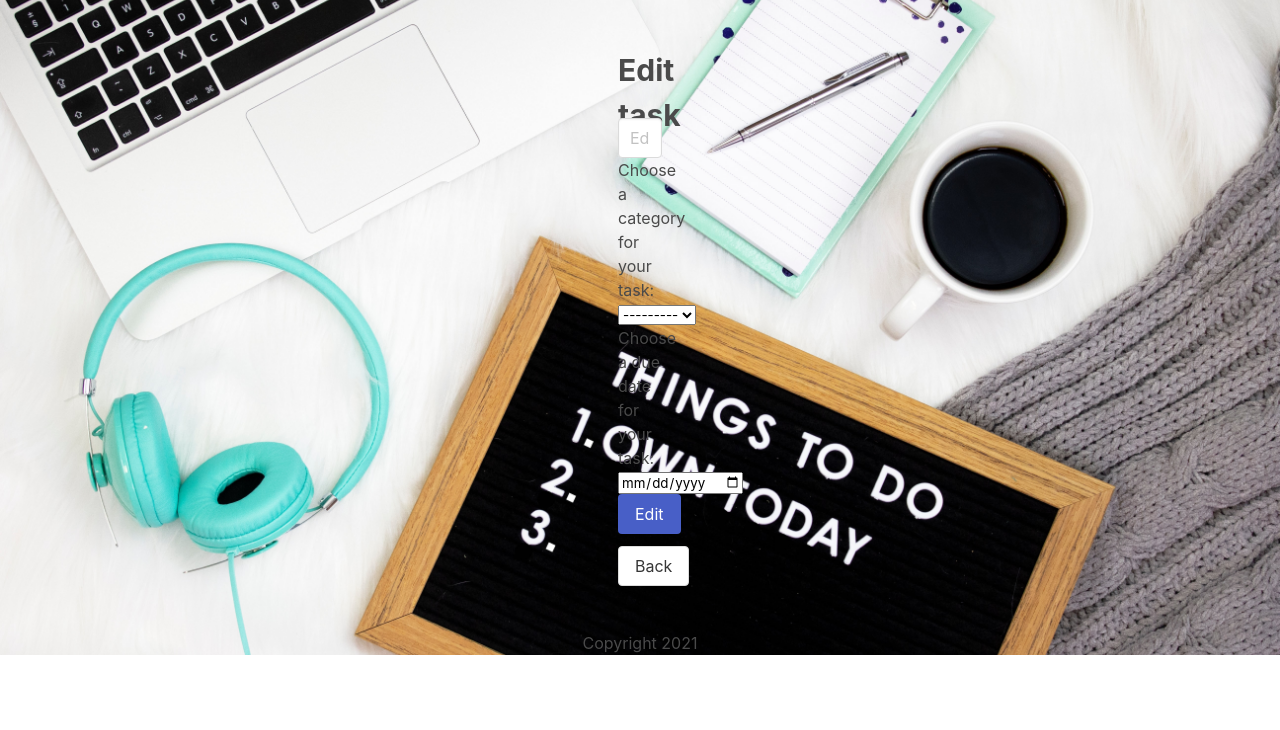
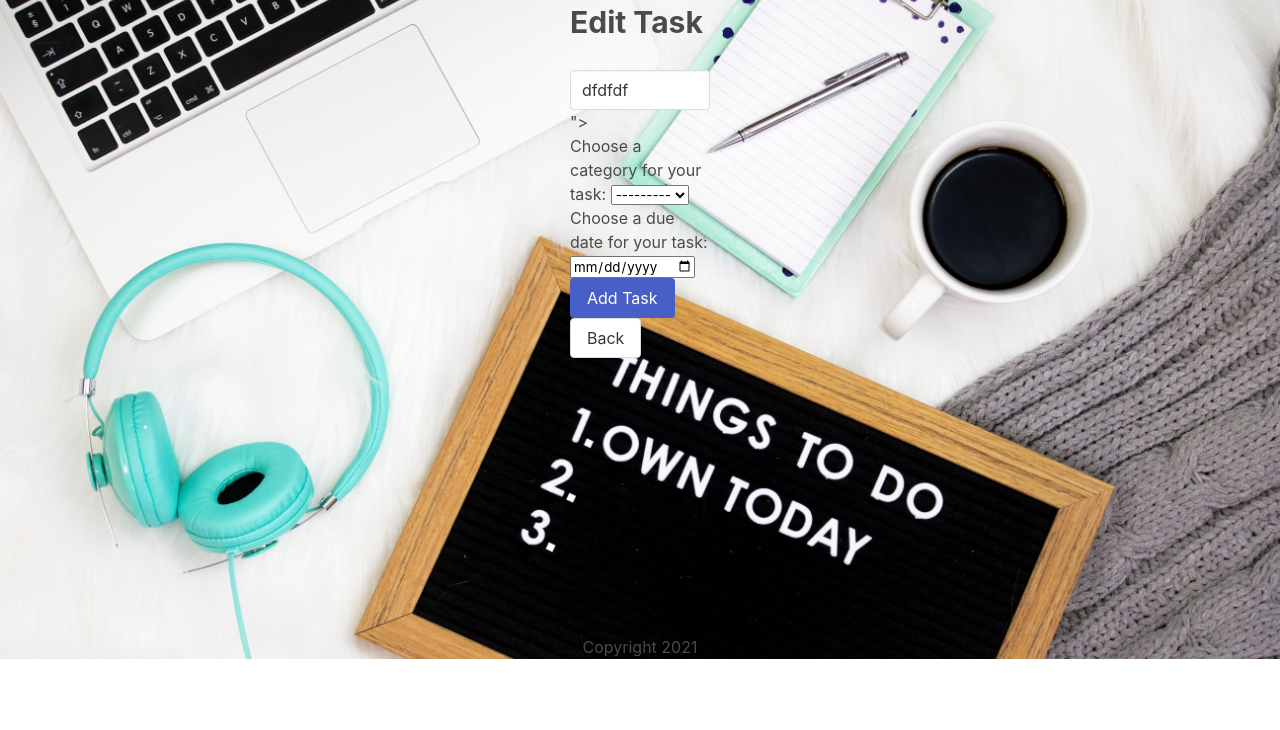
Before and after one commit to Andreea-Paul/todo, a Django app: page /edit/27 in a window 1280 px wide. Shown: the part 52-782 px from the top of the page. Run offline with Django 3.2, Linux system fonts and the light colour scheme; a user stored in the database is signed in; data comes from the database, SQL or seed files in the repository; data that the repository does not hold is empty; some libraries are stand-ins or nearby versions.

Commit message:
Restructere add task and edit task

```diff
--- a/todoapp/templates/add_task.html
+++ b/todoapp/templates/add_task.html
@@ -1,7 +1,5 @@
 {% extends "base.html" %}
 {% block content %}
-<a href="{% url 'home' %}"><b>Back</b></a>
-
 <div style='text-align: left;padding-left: 570px;padding-right: 570px; height: 635px;'>
     <h1 style="font-size: 30px;height: 70px;"><b>Add task</b></h1>
     <form method="POST" action="">
@@ -25,5 +23,9 @@
             </p>
         </div>
     </form>
+    {% if request.user.is_authenticated %}
+    <a class="button" href="{% url 'home' %}">Back</a>
+    {% endif %}
+</div>
 
 {% endblock %}
--- a/todoapp/templates/edit.html
+++ b/todoapp/templates/edit.html
@@ -1,15 +1,11 @@
 {% extends 'base.html' %}
 {% block content %}
-<div style="height: 631px;">
-<section class="section">
-        <form method="POST">
-            {% csrf_token %}
 <div style='text-align: left;padding-left: 570px;padding-right: 570px; height: 635px;'>
-                <h1 style="font-size: 30px;height: 70px;"><b>Edit task</b></h1>
+  <h1 style="font-size: 30px;height: 70px;"><b>Edit Task</b></h1>
   <form method="POST" action="">
       {% csrf_token %}
       <div class="control">
-                        <input class="input" name ="task" type="text" placeholder="Edit Task Here">
+        <input class="input" name ="task" type="text" placeholder="{{ todo_form.task }}">
       </div>
       <p>Choose a category for your task:
         {{ todo_form.category}}
@@ -18,19 +14,23 @@
         Choose a due date for your task:
         {{ todo_form.due_date  }}
       </p>
+
       <div class="field">
           <p class="control">
             <button class="button is-link">
-                            Edit
+              Add Task
             </button>
           </p>
       </div>
   </form>
-        </form>
+  <p>
   {% if request.user.is_authenticated %}
     <a class="button" href="{% url 'home' %}">Back</a>
   {% endif %}
-    </section>
+  </p>
+
+
+
 
 </div>
 
--- a/todoapp/templates/home.html
+++ b/todoapp/templates/home.html
@@ -15,7 +15,7 @@
 </div>
 </div>
 <div>
-    <a href="{% url 'add_task' %}"><b>Add task</b></a>
+    <a class = 'button is-link' href="{% url 'add_task' %}"><b>Add task</b></a>
 </div>
 
 <section class="section">
--- a/todoapp/views.py
+++ b/todoapp/views.py
@@ -15,6 +15,7 @@
 
 @login_required(login_url='/')
 def add_task(request):
+    todo_form = TodoForm()
     if request.method == 'POST':
         todo_form = TodoForm(request.POST or None)
         if todo_form.is_valid():
@@ -23,10 +24,6 @@
             todo_form.save()
             messages.success(request, ('Task has been added!'))
             return redirect('home')
-        else:
-            messages.error(request, 'Error saving form')
-    todo_form = TodoForm()
-
     return render(request, 'add_task.html', {'todo_form': todo_form})
 
 
@@ -55,16 +52,15 @@
 
 @login_required(login_url='/')
 def edit_task(request, todo_id):
+    todo = Todo.objects.get(id=todo_id)
+    todo_form = TodoForm(instance=todo)
     if request.method == 'POST':
-        todo = Todo.objects.get(id=todo_id)
-        form = TodoForm(request.POST or None, instance=todo)
-
-        if form.is_valid():
-            form.save()
+       todo_form = TodoForm(request.POST or None, instance=todo)
+       if todo_form.is_valid():
+            todo_form.save()
             messages.success(request, ('Task has been edited!'))
             return redirect('home')
-    todo_form = TodoForm()
-    return render(request, 'edit.html', {'todo_form': todo_form})
+    return render(request, 'edit.html', {'todo_form':todo_form})
 
 def login_view(request):
     error_message = None
```
Lines whose indentation alone changed are shown as unchanged.
